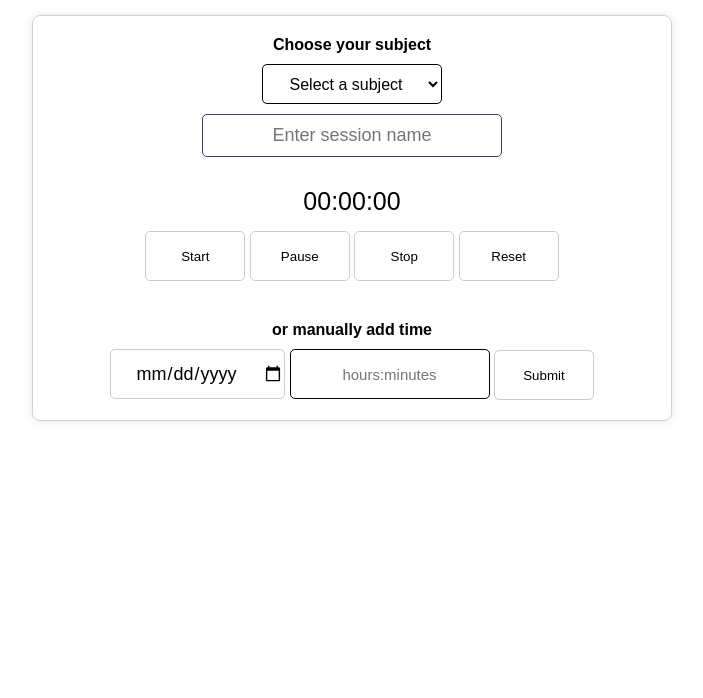
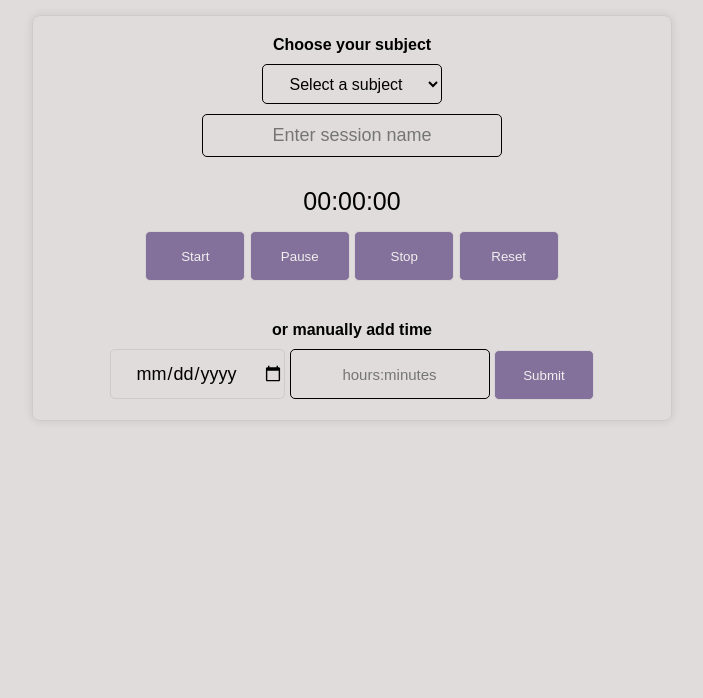
Before and after one commit to sphsny/StudyArsenal, a plain HTML site: page wwwroot/pages/timer.html in a window 1280 px wide. Shown: the part 102-800 px from the top of the page, without its empty margins (288-991 px from the left). Drawn offline with Linux system fonts and the light colour scheme; files that its build step writes are made by us from their sources.

Commit message:
color changes mainly

```diff
--- a/wwwroot/css/styles.css
+++ b/wwwroot/css/styles.css
@@ -2,13 +2,15 @@
         variables
 =========================== */
 
+/* color palette number 3 from https://digitalsynopsis.com/design/color-schemes-palettes/ */
 :root {
-    --navbar-color: #6d8297; /* dark blue */
-    --primary-color: #b7c1cf; /* blue */
-    --secondary-color: #9890bd; /* purple */
-    --accent-color: #473f61; /* dark purple */
-    --highlight-color: #d17e7e; /* red */
-    --border-color: #ccc; /* light grey */
+    --navbar-color: #422680;
+    --primary-color: #341671;
+    --secondary-color: #280659;
+    --accent-color: #660F56;
+    --highlight-color: #AE2D68;
+    --link-color: #F54952;
+    --border-color: #ccc;
 }
 
 /* ==========================
@@ -20,6 +22,10 @@
     padding: 0;
     box-sizing: border-box;
     font-family: "Montserrat", sans-serif;
+}
+
+body {
+    background-color: rgb(224, 220, 220);
 }
 
 h1 {
@@ -68,6 +74,7 @@ input[type="date"] {
     text-align: center;
     border-radius: 5px;
     cursor: pointer;
+    background: var(--background-color);
 }
 
 /* ==========================
@@ -106,7 +113,7 @@ input[type="date"] {
 
 /* hover on a link */
 .nav-link:hover {
-    color: var(--highlight-color);
+    color: var(--link-color);
 }
 
 /* ==========================
@@ -118,13 +125,15 @@ input[type="date"] {
     height: 50px;
     width: 100px;
     transition: all 0.3s ease;
-    background-color: white;
+    background-color: var(--secondary-color);
+    filter: opacity(50%);
+    color: white;
     border-radius: 5px;
     cursor: pointer;
 }
 
 .btn:hover {
-    background-color: var(--secondary-color);
+    background-color: var(--highlight-color);
     color: white;
     border-color: white;
 }
@@ -175,7 +184,7 @@ input[type="date"] {
     width: 50%;
     border-radius: 3px;
     border: 0.06px solid;
-    border-color: black;
+    border-color: var(--border-color);
     padding: 0 10px;
     margin: 15px 0;
     font-size: 25px;
@@ -226,7 +235,7 @@ input[type="date"] {
     width: 50%;
     margin: 30px auto;
     padding: 20px;
-    border: 1px solid #d1d1d1;
+    border: 1px solid var(--border-color);
     border-radius: 8px;
     box-shadow: 0px 0px 10px rgba(0, 0, 0, 0.1);
     text-align: center;
@@ -256,7 +265,7 @@ input[type="date"] {
 #customSessionName {
     width: 300px;
     padding: 10px;
-    border: 1px solid var(--accent-color);
+    border: 1px solid black;
     border-radius: 5px;
     text-align: center;
 }
@@ -348,12 +357,13 @@ input[type="date"] {
 
 /* hover over list items */
 .list-item:hover {
-    background-color: var(--secondary-color);
+    background-color: var(--highlight-color);
 }
 
 /* selected list item */
 .active {
     background-color: var(--primary-color);
+    color: white;
 }
 
 /* delete session button class to target multiple sessions */
@@ -376,11 +386,12 @@ input[type="date"] {
     font-size: 22px;
     line-height: 1.2;
     resize: none;
+    background-color: var(--background-color);
 }
 
 /* clicked note field */
 #note:focus {
-    outline: 1px solid var(--accent-color);
+    outline: none;
 }
 
 /* container for export and import data buttons */
@@ -454,7 +465,7 @@ footer p {
 
 /* footer link */
 footer a {
-    color: var(--highlight-color);
+    color: var(--link-color);
     text-decoration: none;
 }
 
--- a/wwwroot/js/overview.js
+++ b/wwwroot/js/overview.js
@@ -139,6 +139,7 @@ $(document).ready(function () {
                 // save json data one by one in key value pairs into local storage
                 $.each(parsedJSON, function(key, value) {
                     localStorage.setItem(key, value);
+                    location.reload(); // reload page https://stackoverflow.com/questions/5404839/how-do-i-refresh-a-page-using-javascript
                 });
             }
             fileReader.readAsText(file); // file reader api
--- a/wwwroot/js/statistics.js
+++ b/wwwroot/js/statistics.js
@@ -91,6 +91,6 @@ $(document).ready(function () {
     }
 
     function getRandomColor() { // function to get random color
-        return `hsl(${Math.random() * 360}, 80%, 80%)`; // generate num between 0 and 360, which is the rgb spectrum, then adjust saturation and brightness
+        return `hsl(${Math.random() * 360}, 50%, 50%)`; // generate num between 0 and 360, which is the rgb spectrum, then adjust saturation and brightness
     }
 });
```
